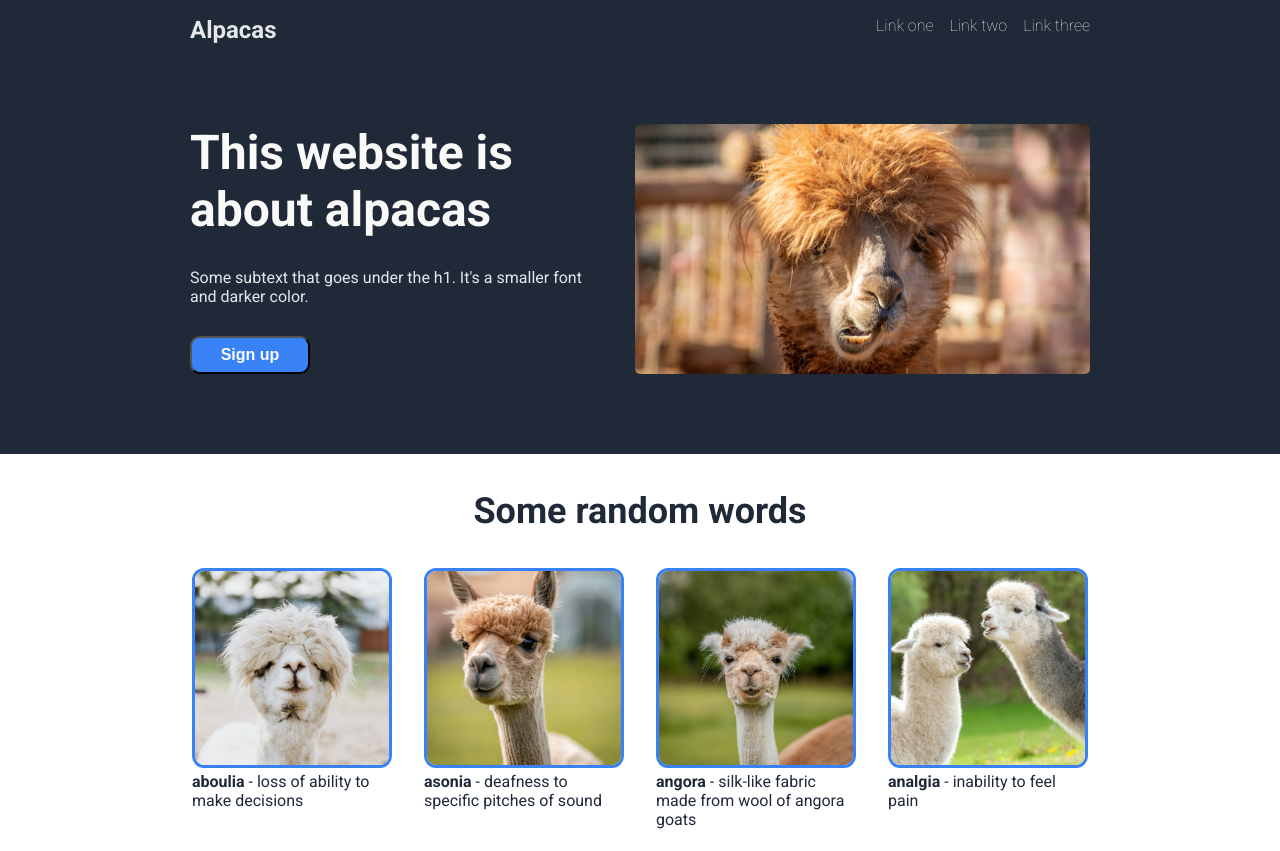
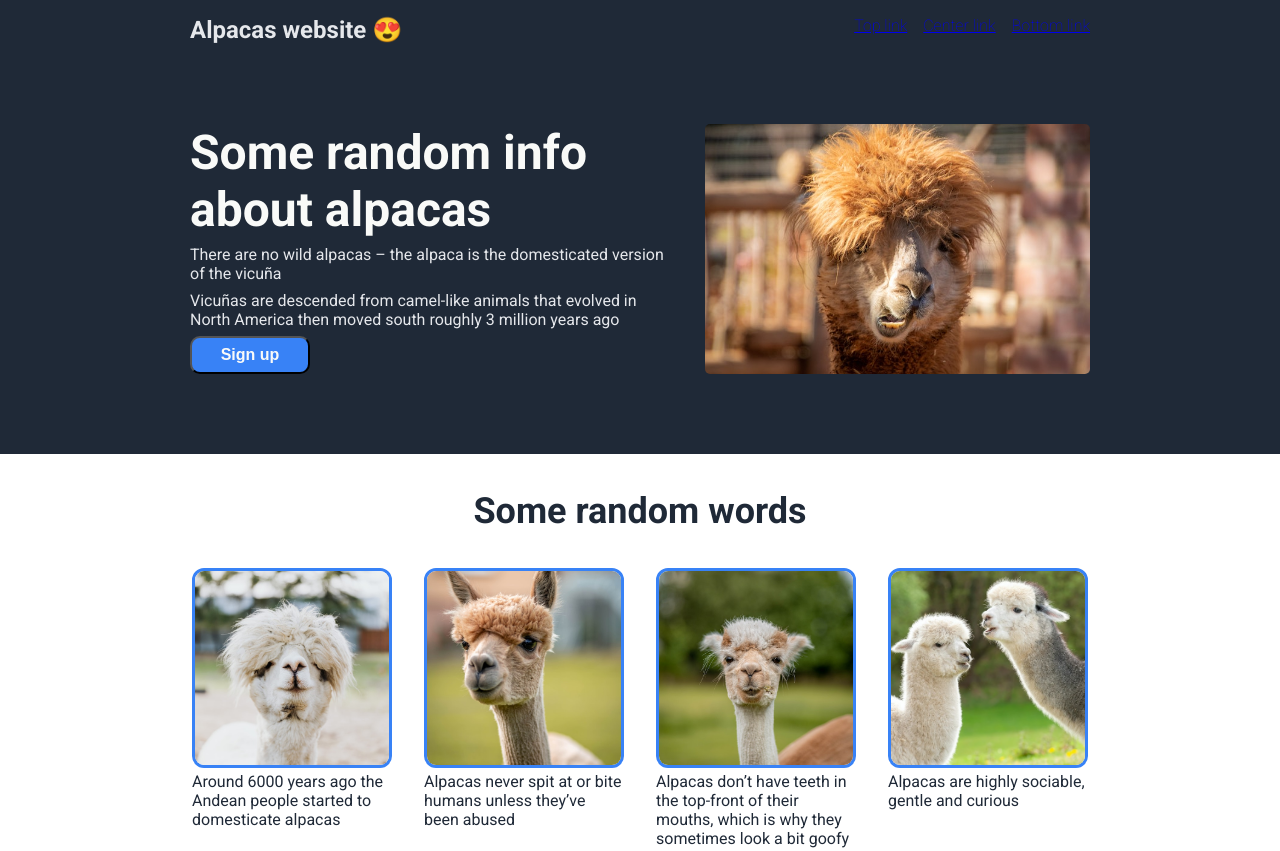
Before and after one commit to MzMaXaM/landingPageOdin, a plain HTML site: page index.html in a window 1280 px wide. Shown: the top 851 px of the page. Drawn offline with Linux system fonts and the light colour scheme.

Commit message:
updated info, added anchors to the page

```diff
--- a/index.html
+++ b/index.html
@@ -16,24 +16,27 @@
 <body>
   <header>
     <div class="container">
-      <h3>Alpacas</h3>
+      <h3>Alpacas website &#128525</h3>
       <ul>
-        <li>Link one</li>
-        <li>Link two</li>
-        <li>Link three</li>
+        <li><a href="#topLink">Top link</a></li>
+        <li><a href="#centerLink">Center link</a></li>
+        <li><a href="#bottomLink">Bottom link</a></li>
       </ul>
     </div>
   </header>
-  <section class="hero">
+  <section class="hero" id="topLink">
     <div class="container">
       <div class="heroContent">
-        <h1>This website is about alpacas</h1>
-        <p>Some subtext that goes under the h1. It's a smaller font and darker color.</p>
+        <h1>Some random info about alpacas</h1>
+        <p>There are no wild alpacas – the alpaca is the domesticated version of the vicuña</p>
+        <p>Vicuñas are descended from camel-like animals that evolved in North America then moved south roughly 3
+          million years ago</p>
         <button>Sign up</button>
       </div>
       <img src="./images/pexels-magda-ehlers-1300358.jpg"
         alt="Photo by Magda Ehlers from Pexels: https://www.pexels.com/photo/shallow-focus-photography-of-brown-llama-1300358/">
     </div>
+    <div id="centerLink"></div>
   </section>
   <section class="mainSection">
     <h2>Some random words</h2>
@@ -41,22 +44,22 @@
       <li>
         <img src="./images/pexels-karolina-grabowska-5840694.jpg"
           alt="Photo by Karolina Grabowska from Pexels: https://www.pexels.com/photo/selective-focus-photo-of-an-alpaca-s-head-5840694/">
-        <p><strong>aboulia</strong> - loss of ability to make decisions</p>
+        <p>Around 6000 years ago the Andean people started to domesticate alpacas</p>
       </li>
       <li>
         <img src="./images/pexels-mateusz-9123439.jpg"
           alt="Photo by Mateusz: https://www.pexels.com/photo/close-up-photo-of-llama-s-head-9123439/">
-        <p><strong>asonia</strong> - deafness to specific pitches of sound</p>
+        <p>Alpacas never spit at or bite humans unless they’ve been abused</p>
       </li>
       <li>
         <img src="./images/pexels-mateusz-9123448.jpg"
           alt="Photo by Mateusz: https://www.pexels.com/photo/close-up-photo-of-llama-s-head-9123448/">
-        <p><strong>angora</strong> - silk-like fabric made from wool of angora goats</p>
+        <p>Alpacas don’t have teeth in the top-front of their mouths, which is why they sometimes look a bit goofy</p>
       </li>
       <li>
         <img src="./images/pexels-david-atkins-6337840.jpg"
           alt="Photo by David Atkins: https://www.pexels.com/photo/an-adorable-white-and-gray-llamas-6337840/">
-        <p><strong>analgia</strong> - inability to feel pain</p>
+        <p>Alpacas are highly sociable, gentle and curious</p>
       </li>
     </ul>
   </section>
@@ -66,7 +69,7 @@
       <h3>- Roy T. Bennett, The Light in the Heart</h3>
     </div>
   </section>
-  <section class="callForAction">
+  <section class="callForAction" id="bottomLink">
     <div class="content">
       <h2>It's time!</h2>
       <p>Sign up by clicking this button</p>
```
